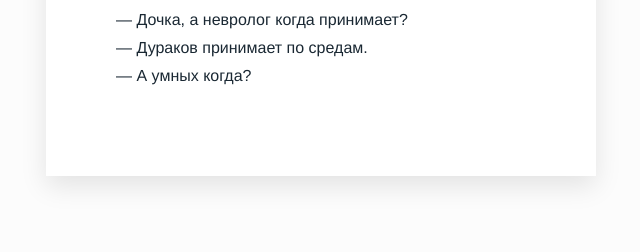
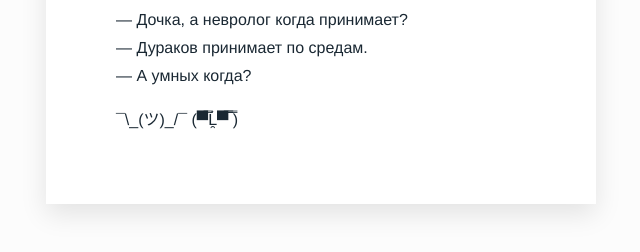
Before and after one commit to Mokhova/test, a plain HTML site: page index.html in a window 1280 px wide. Shown: the part 210-462 px from the top of the page, without its empty margins (319-959 px from the left). Drawn offline with Linux system fonts and the light colour scheme.

Commit message:
Сделала мега-круто!

```diff
--- a/index.html
+++ b/index.html
@@ -39,7 +39,8 @@
       — Дураков принимает по средам. <br>
       — А умных когда?
     </p>
-
+    <span>¯\_(ツ)_/¯</span>
+    <span>(▀̿Ĺ̯▀̿ ̿)</span>
   </div>
 </body>
 </html>
```
